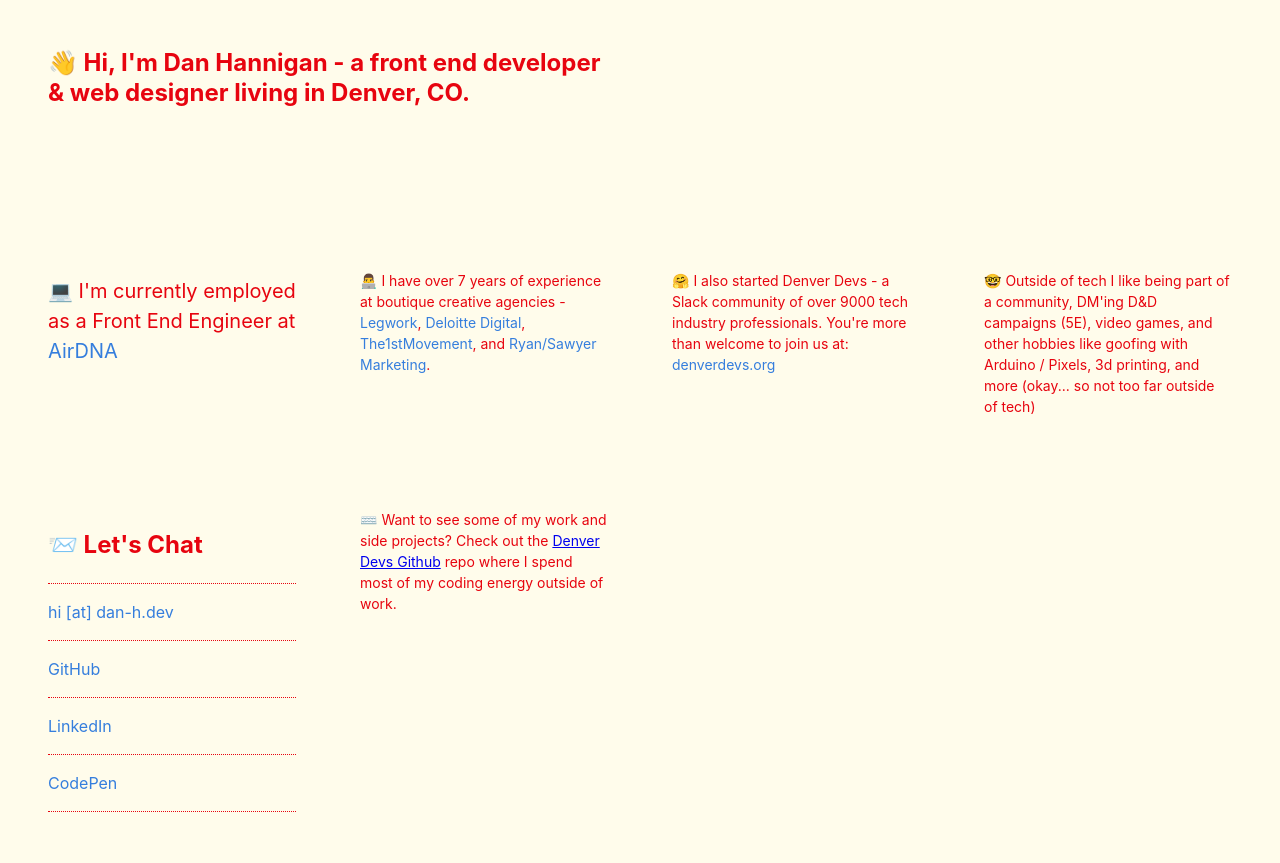
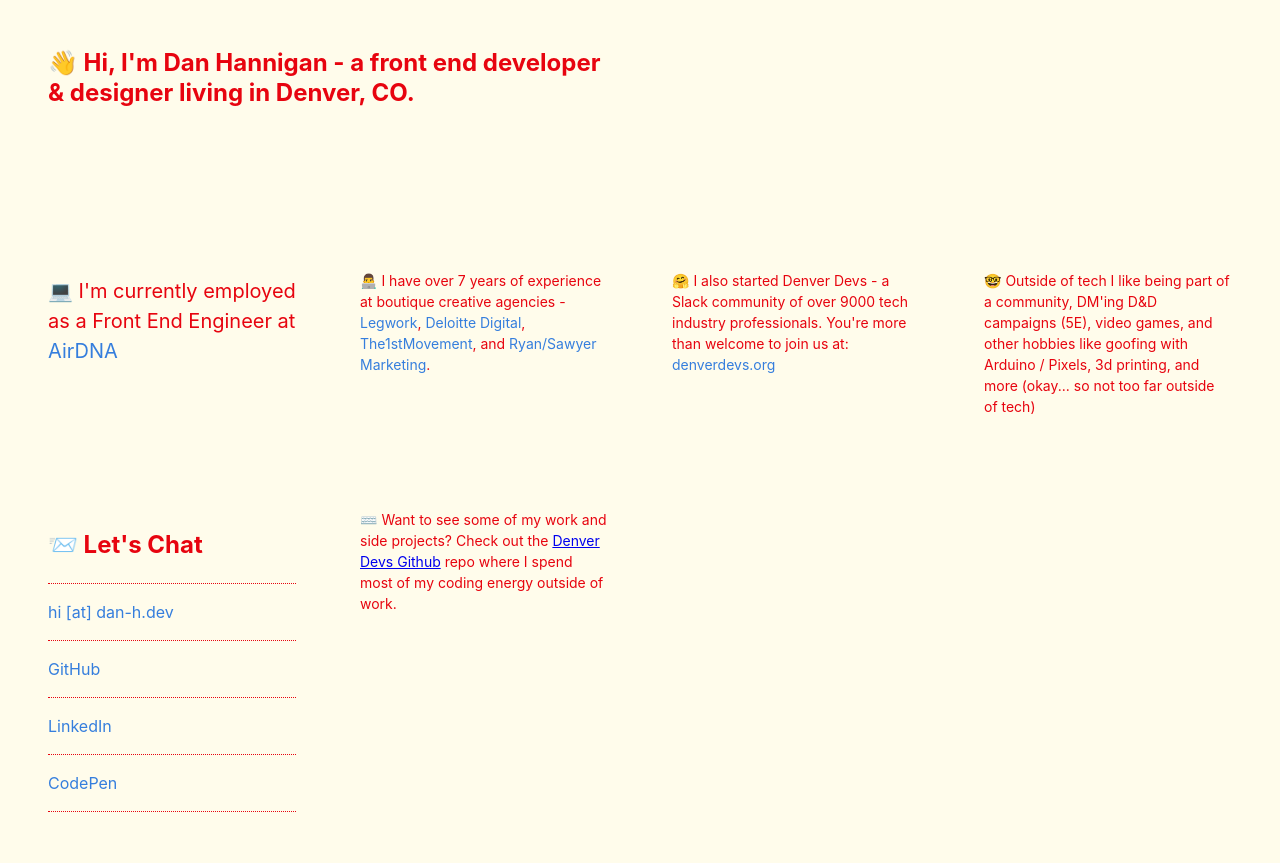
Before and after one commit to danhannigan/danhannigan, a plain HTML site: page index.html in a window 1280 px wide. Drawn offline with Linux system fonts and the light colour scheme.

Commit message:
Update index.html

```diff
--- a/index.html
+++ b/index.html
@@ -16,7 +16,7 @@
   <article class="cf pa3 mw9 center dark-red">
     <header class="fl w-100 w-50-l pa3-m pa4-l mb3 mb5-l">
       <h2 class="lh-title f3 b mt0">
-        👋 Hi, I'm Dan Hannigan - a front end developer & web designer living in Denver, CO.
+        👋 Hi, I'm Dan Hannigan - a front end developer & designer living in Denver, CO.
       </h2>
     </header>
     <section class="fl w-100">
```
